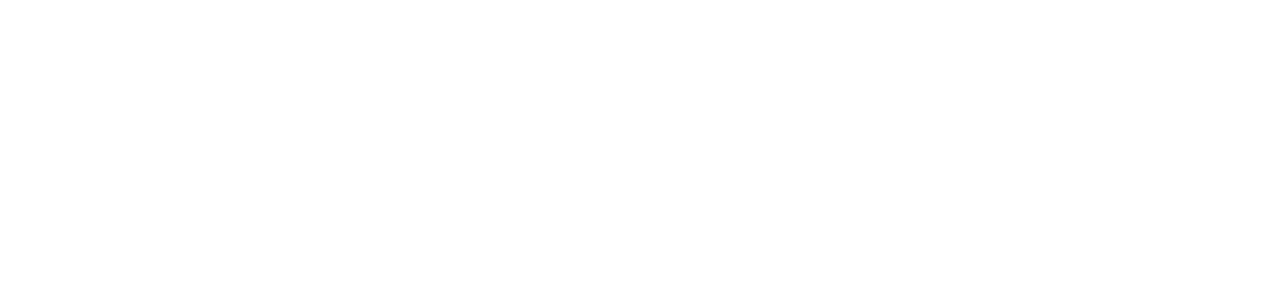
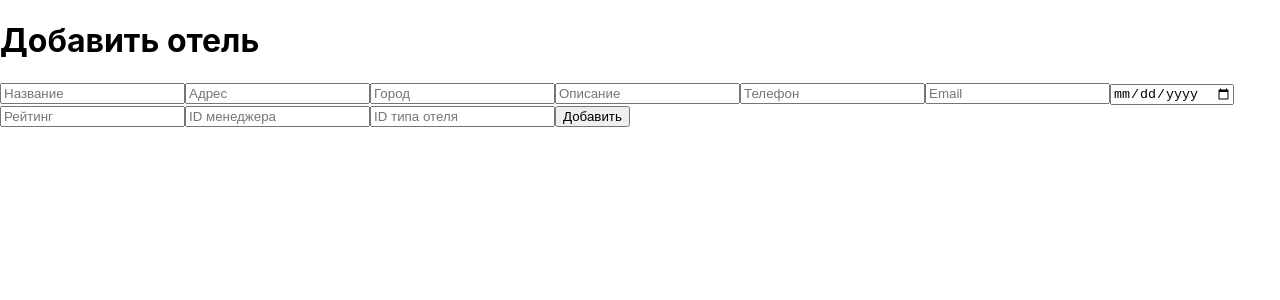
Before and after one commit to WhatKindOfPhrasesDoYouUse/hotel-web-app, a React (Create React App) app: page /add-hotel in a window 1280 px wide. Before the commit this address had no page. Shown: the top 300 px of the page. Built offline with nearby package versions, Linux system fonts and the light colour scheme.

Commit message:
добавил страницу добавления отеля

```diff
--- a/src/App.js
+++ b/src/App.js
@@ -4,6 +4,7 @@
 import RoomList from './components/RomList';
 import Login from './components/Login';
 import UserProfile from './components/UserProfile';
+import AddHotel from './components/AddHotel';
 
 import { BrowserRouter as Router, Route, Routes } from 'react-router-dom';
 
@@ -17,6 +18,7 @@
                 <Route path="/hotel/:id/rooms" element={<RoomList />} />
                 <Route path="/login" element={<Login />} />
                 <Route path="/profile" element={<UserProfile />} />
+                <Route path="/add-hotel" element={<AddHotel />} />
             </Routes>
         </Router>
     );
--- /dev/null
+++ b/src/components/AddHotel.js
@@ -0,0 +1,60 @@
+import React, { useState } from 'react';
+
+const AddHotel = () => {
+    const [formData, setFormData] = useState({
+        name: '',
+        address: '',
+        city: '',
+        description: '',
+        phoneNumber: '',
+        email: '',
+        constructionYear: '',
+        rating: '',
+        managerId: '',
+        hotelTypeId: ''
+    });
+
+    const handleChange = (e) => {
+        setFormData({ ...formData, [e.target.name]: e.target.value });
+    };
+
+    const handleSubmit = (e) => {
+        e.preventDefault();
+        fetch('http://localhost:5246/api/Hotel/AddHotel', {
+            method: 'POST',
+            headers: { 'Content-Type': 'application/json' },
+            body: JSON.stringify(formData)
+        })
+            .then((response) => {
+                if (response.ok) {
+                    alert('Отель успешно добавлен');
+                } else {
+                    alert('Ошибка при добавлении отеля');
+                }
+            })
+            .catch((error) => {
+                console.error('Ошибка:', error);
+            });
+    };
+
+    return (
+        <div>
+            <h1>Добавить отель</h1>
+            <form onSubmit={handleSubmit}>
+                <input type="text" name="name" placeholder="Название" value={formData.name} onChange={handleChange} required />
+                <input type="text" name="address" placeholder="Адрес" value={formData.address} onChange={handleChange} required />
+                <input type="text" name="city" placeholder="Город" value={formData.city} onChange={handleChange} required />
+                <input type="text" name="description" placeholder="Описание" value={formData.description} onChange={handleChange} />
+                <input type="text" name="phoneNumber" placeholder="Телефон" value={formData.phoneNumber} onChange={handleChange} required />
+                <input type="email" name="email" placeholder="Email" value={formData.email} onChange={handleChange} required />
+                <input type="date" name="constructionYear" placeholder="Год постройки" value={formData.constructionYear} onChange={handleChange} required />
+                <input type="number" name="rating" placeholder="Рейтинг" value={formData.rating} onChange={handleChange} required />
+                <input type="number" name="managerId" placeholder="ID менеджера" value={formData.managerId} onChange={handleChange} required />
+                <input type="number" name="hotelTypeId" placeholder="ID типа отеля" value={formData.hotelTypeId} onChange={handleChange} required />
+                <button type="submit">Добавить</button>
+            </form>
+        </div>
+    );
+};
+
+export default AddHotel;
--- a/src/components/HotelList.js
+++ b/src/components/HotelList.js
@@ -1,5 +1,6 @@
 import React, { useState, useEffect } from 'react';
 import { Link } from 'react-router-dom';
+import { jwtDecode } from 'jwt-decode';
 
 const HotelList = () => {
     const [hotels, setHotels] = useState([]); // Состояние для хранения информации о гостиницах
@@ -10,6 +11,7 @@
     const [isLoading, setIsLoading] = useState(false); // Состояние для загрузки
     const [sortByRatingDescending, setSortByRatingDescending] = useState(null); // Состояние для сортировки
     const [isAuthenticated, setIsAuthenticated] = useState(false);
+    const [isAdmin, setIsAdmin] = useState(false);
 
     // Обработчик изменения фильтра по городу
     const handleCityFilterChange = (e) => {
@@ -27,10 +29,20 @@
     };
 
     useEffect(() => {
-        // Проверка наличия токена для аутентификации
         const token = localStorage.getItem('token'); // Предположим, что токен хранится в localStorage
         if (token) {
             setIsAuthenticated(true); // Если токен найден, считаем, что пользователь авторизован
+
+            try {
+                const decodedToken = jwtDecode(token);
+                const role = decodedToken["http://schemas.microsoft.com/ws/2008/06/identity/claims/role"];
+                console.log(role)
+                if (role && role === 'admins') {
+                    setIsAdmin(true);
+                }
+            } catch (err) {
+                console.error('Ошибка при расшифровке токена: ', err);
+            }
         }
     }, []);
 
@@ -166,6 +178,12 @@
                 </Link>
             )}
 
+            {isAdmin && (
+                <Link to="/add-hotel">
+                    <button>Добавить новый отель</button>
+                </Link>
+            )}
+
 
             {/* Кнопка для применения фильтра */}
             <button onClick={handleFilterSubmit}>Применить фильтр</button>
--- a/src/components/UserProfile.js
+++ b/src/components/UserProfile.js
@@ -1,5 +1,5 @@
 import React, { useState, useEffect } from 'react';
-import { Link } from 'react-router-dom';
+import {Link, redirect} from 'react-router-dom';
 import { jwtDecode } from 'jwt-decode';
 
 const UserProfile = () => {
```
